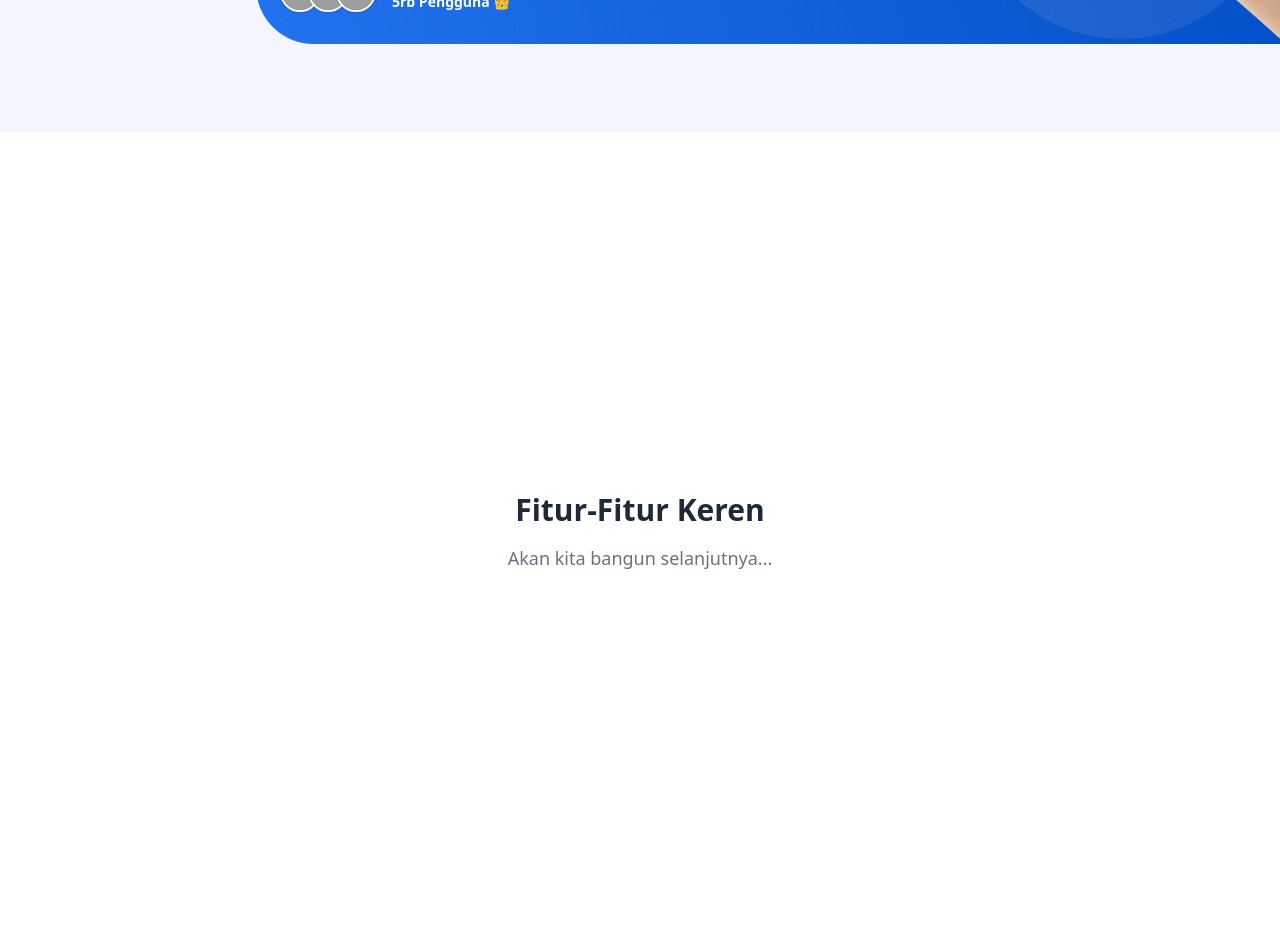
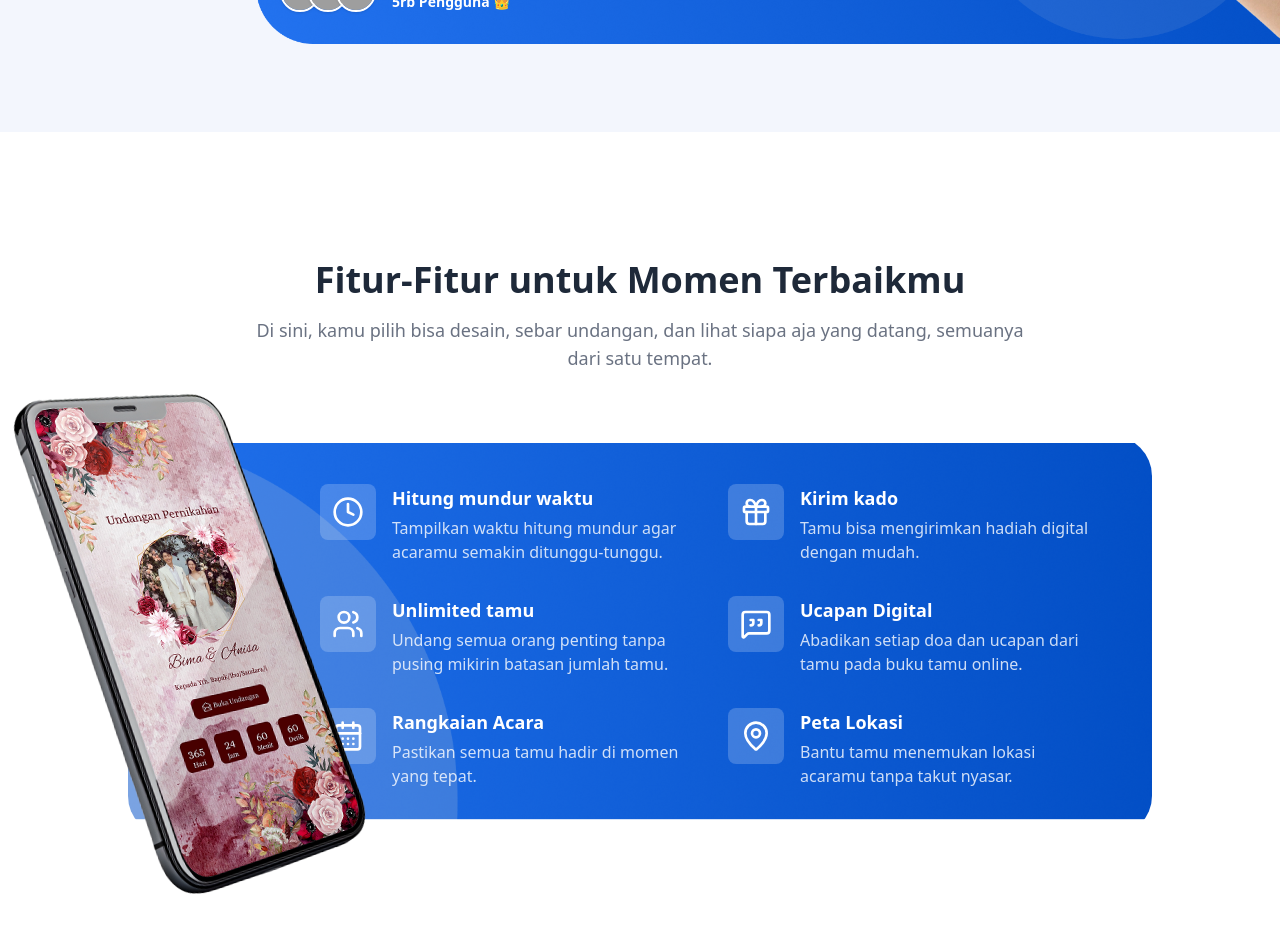
Before and after one commit to yoga220802/ayawarta, a Next.js app: page / in a window 1280 px wide. Shown: the part 740-1672 px from the top of the page. Built offline with nearby package versions, Linux system fonts and the light colour scheme; grey boxes are pictures that could not be loaded.

Commit message:
feat(landing): add FeaturesSection component to showcase key features

```diff
--- /dev/null
+++ b/src/app/components/landing/featureSection.tsx
@@ -0,0 +1,145 @@
+"use client";
+
+import type React from "react";
+import Image from "next/image";
+import { motion } from "framer-motion";
+import {
+	Clock,
+	Gift,
+	Users,
+	MessageSquareQuote,
+	CalendarDays,
+	MapPin,
+} from "lucide-react";
+
+// --- Data & Asset Constants ---
+const FEATURES_DATA = [
+	{
+		icon: <Clock size={32} className='text-white' />,
+		title: "Hitung mundur waktu",
+		description:
+			"Tampilkan waktu hitung mundur agar acaramu semakin ditunggu-tunggu.",
+	},
+	{
+		icon: <Gift size={32} className='text-white' />,
+		title: "Kirim kado",
+		description: "Tamu bisa mengirimkan hadiah digital dengan mudah.",
+	},
+	{
+		icon: <Users size={32} className='text-white' />,
+		title: "Unlimited tamu",
+		description:
+			"Undang semua orang penting tanpa pusing mikirin batasan jumlah tamu.",
+	},
+	{
+		icon: <MessageSquareQuote size={32} className='text-white' />,
+		title: "Ucapan Digital",
+		description:
+			"Abadikan setiap doa dan ucapan dari tamu pada buku tamu online.",
+	},
+	{
+		icon: <CalendarDays size={32} className='text-white' />,
+		title: "Rangkaian Acara",
+		description: "Pastikan semua tamu hadir di momen yang tepat.",
+	},
+	{
+		icon: <MapPin size={32} className='text-white' />,
+		title: "Peta Lokasi",
+		description: "Bantu tamu menemukan lokasi acaramu tanpa takut nyasar.",
+	},
+];
+
+const ASSETS = {
+	phoneFeature: "/images/landing/feature-phone.png",
+	bgBlueFeature: "/images/landing/bg-blue-features.png",
+};
+
+const FeatureSection: React.FC = () => {
+	return (
+		<section id='fitur' className='bg-white py-20 lg:py-32'>
+			<div className='container mx-auto px-4 sm:px-6 lg:px-8'>
+				{/* Section Header */}
+				<motion.div
+					className='text-center mb-12 lg:mb-16'
+					initial={{ opacity: 0, y: 20 }}
+					whileInView={{ opacity: 1, y: 0 }}
+					viewport={{ once: true, amount: 0.5 }}
+					transition={{ duration: 0.6 }}>
+					<h2 className='text-3xl lg:text-4xl font-extrabold text-gray-800'>
+						Fitur-Fitur untuk Momen Terbaikmu
+					</h2>
+					<p className='mt-4 text-lg text-gray-500 max-w-3xl mx-auto'>
+						Di sini, kamu pilih bisa desain, sebar undangan, dan lihat siapa aja yang
+						datang, semuanya dari satu tempat.
+					</p>
+				</motion.div>
+
+				{/* Main Content Grid */}
+				<div className='relative flex justify-center items-center'>
+					{/* Phone Mockup */}
+					{/* Disembunyikan di mobile, muncul di layar besar */}
+					<motion.div
+						className='hidden lg:block absolute left-0 top-1/2 -translate-y-1/2 w-[300px] h-[600px] z-20'
+						initial={{ opacity: 0, x: -100, rotate: -15 }}
+						whileInView={{ opacity: 1, x: 0, rotate: -10 }}
+						viewport={{ once: true, amount: 0.5 }}
+						transition={{ duration: 0.8, ease: "easeOut" }}>
+						<Image
+							src={ASSETS.phoneFeature}
+							alt='Fitur Undangan di HP'
+							fill
+							className='object-contain'
+							onError={(e) =>
+								(e.currentTarget.src =
+									"https://placehold.co/300x600/transparent/333?text=Phone")
+							}
+						/>
+					</motion.div>
+
+					{/* Blue Features Box */}
+					<motion.div
+						className='relative w-full max-w-5xl rounded-[40px] p-8 md:p-12 lg:pl-48 z-10'
+						initial={{ opacity: 0, scale: 0.9 }}
+						whileInView={{ opacity: 1, scale: 1 }}
+						viewport={{ once: true, amount: 0.3 }}
+						transition={{ duration: 0.7, ease: "easeOut" }}>
+						{/* Background Image for the box */}
+						<Image
+							src={ASSETS.bgBlueFeature}
+							alt='Background Fitur'
+							fill
+							className='object-cover rounded-[40px] -z-10'
+							onError={(e) =>
+								(e.currentTarget.src =
+									"https://placehold.co/1024x600/2563EB/FFFFFF?text=Features")
+							}
+						/>
+
+						{/* Features Grid */}
+						<div className='grid grid-cols-1 sm:grid-cols-2 gap-8'>
+							{FEATURES_DATA.map((feature, index) => (
+								<motion.div
+									key={index}
+									className='flex items-start gap-4'
+									initial={{ opacity: 0, y: 20 }}
+									whileInView={{ opacity: 1, y: 0 }}
+									viewport={{ once: true, amount: 0.5 }}
+									transition={{ duration: 0.5, delay: index * 0.1 }}>
+									<div className='flex-shrink-0 bg-white/20 rounded-lg p-3'>
+										{feature.icon}
+									</div>
+									<div>
+										<h3 className='font-bold text-lg text-white'>{feature.title}</h3>
+										<p className='text-white/80 mt-1'>{feature.description}</p>
+									</div>
+								</motion.div>
+							))}
+						</div>
+					</motion.div>
+				</div>
+			</div>
+		</section>
+	);
+};
+
+export default FeatureSection;
--- a/src/app/page.tsx
+++ b/src/app/page.tsx
@@ -1,5 +1,6 @@
 "use client";
 
+import FeaturesSection from "./components/landing/featureSection";
 import Header from "./components/landing/header";
 import HeroSection from "./components/landing/homeSection";
 
@@ -10,6 +11,8 @@ export default function HomePage() {
 			<Header />
 
 			<HeroSection />
+
+			<FeaturesSection />
 
 			<section
 				id='fitur'
```
Also changed, not shown: public/images/landing/bg-blue-features.png (added), public/images/landing/feature-phone.png (added).
